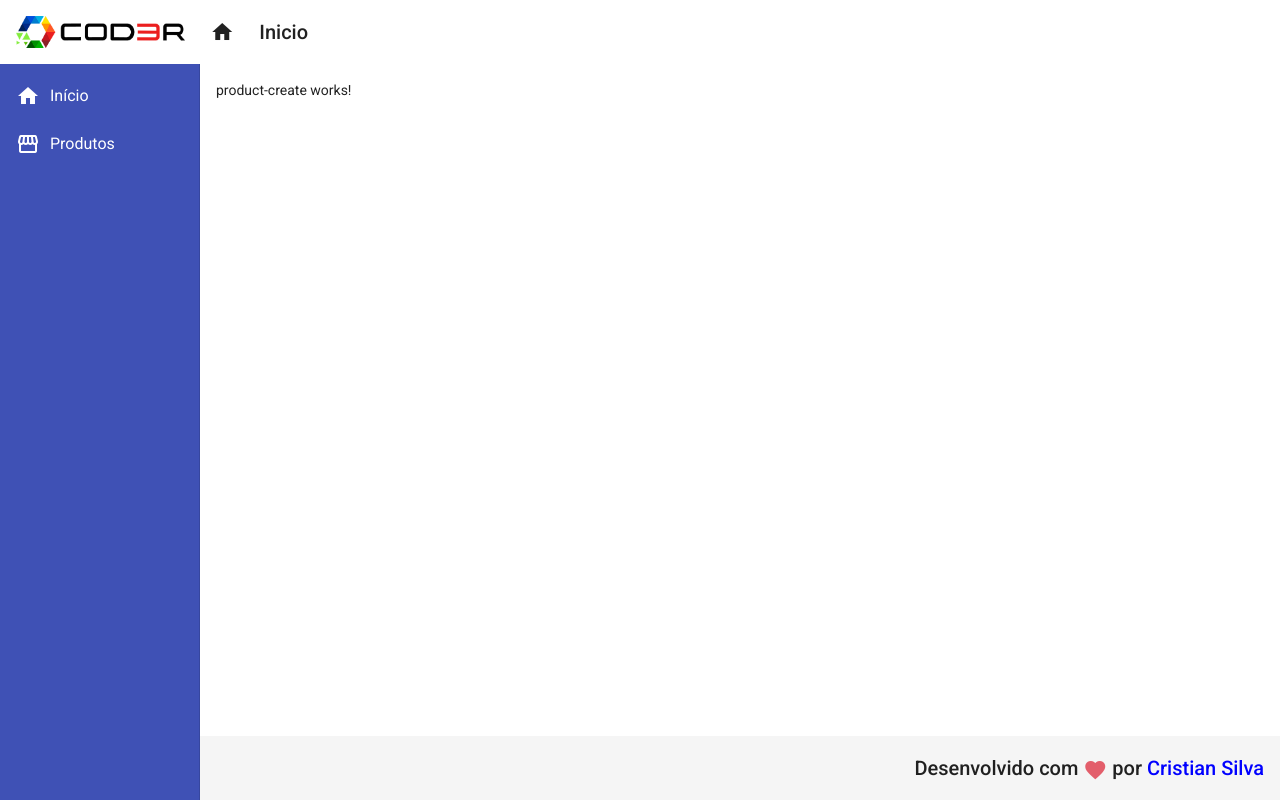
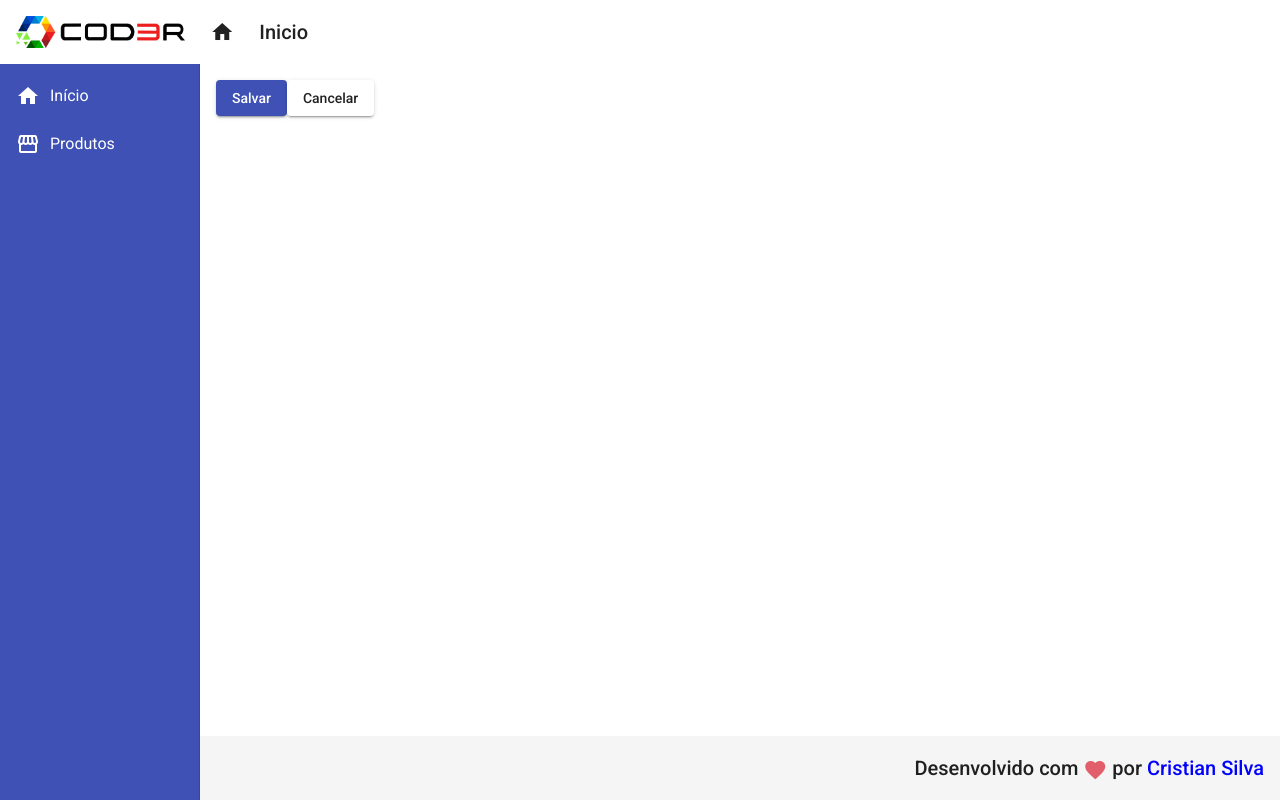
Before and after one commit to Cristuker/Angular-Shop, an Angular app in the folder frontend/: page /products/create in a window 1280 px wide. Built offline with nearby package versions, Linux system fonts and the light colour scheme.

Commit message:
feat: add snackbar

```diff
--- a/frontend/src/app/app.module.ts
+++ b/frontend/src/app/app.module.ts
@@ -7,6 +7,8 @@
 import { MatSidenavModule } from '@angular/material/sidenav';
 import { MatCardModule } from '@angular/material/card';
 import { MatButtonModule } from '@angular/material/button'
+import { MatSnackBarModule } from '@angular/material/snack-bar'
+
 
 import { AppRoutingModule } from './app-routing.module';
 import { AppComponent } from './app.component';
@@ -35,7 +37,8 @@
     MatSidenavModule,
     MatListModule,
     MatCardModule,
-    MatButtonModule
+    MatButtonModule,
+    MatSnackBarModule
   ],
   /* Componentes, diretivas e pipes que serão exportados para outros modulos
   No app.module nada é exportado e sim importado por ser o modulo principal */
--- a/frontend/src/app/components/product/product-create/product-create.component.html
+++ b/frontend/src/app/components/product/product-create/product-create.component.html
@@ -1 +1,7 @@
-<p>product-create works!</p>
+<button mat-raised-button (click)="createProduct()" color="primary">
+    Salvar
+</button>
+
+<button mat-raised-button (click)="cancel()">
+    Cancelar
+</button>
--- a/frontend/src/app/components/product/product-create/product-create.component.ts
+++ b/frontend/src/app/components/product/product-create/product-create.component.ts
@@ -1,4 +1,6 @@
 import { Component, OnInit } from '@angular/core';
+import { ProductService } from '../product.service';
+import { Router } from '@angular/router';
 
 @Component({
   selector: 'app-product-create',
@@ -7,9 +9,17 @@
 })
 export class ProductCreateComponent implements OnInit {
 
-  constructor() { }
+  constructor(private productService: ProductService, private router: Router ) { }
 
   ngOnInit(): void {
   }
 
+  createProduct(): void {
+    this.productService.showMessage('Produto criado!')
+  }
+
+  cancel(): void {
+    this.router.navigate(['/products'])
+  }
+
 }
--- /dev/null
+++ b/frontend/src/app/components/product/product.service.ts
@@ -0,0 +1,20 @@
+import { Injectable } from '@angular/core';
+import { MatSnackBar } from '@angular/material/snack-bar'
+
+@Injectable({
+  providedIn: 'root'
+})
+export class ProductService {
+
+  constructor(private snackBar: MatSnackBar) {
+
+  }
+
+  showMessage(msg: string): void {
+    this.snackBar.open(msg, 'X', {
+      duration: 3000,
+      horizontalPosition: "right",
+      verticalPosition: "top",
+    })
+  }
+}
```
